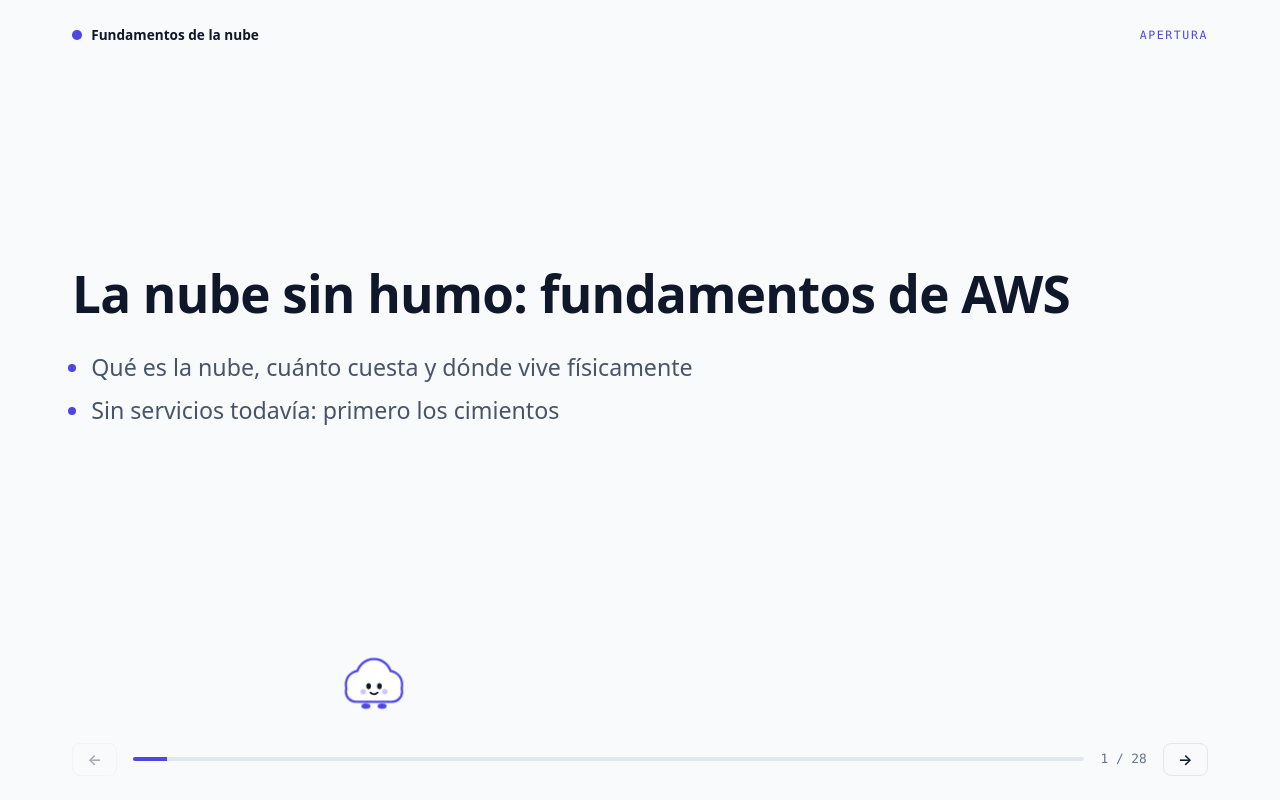
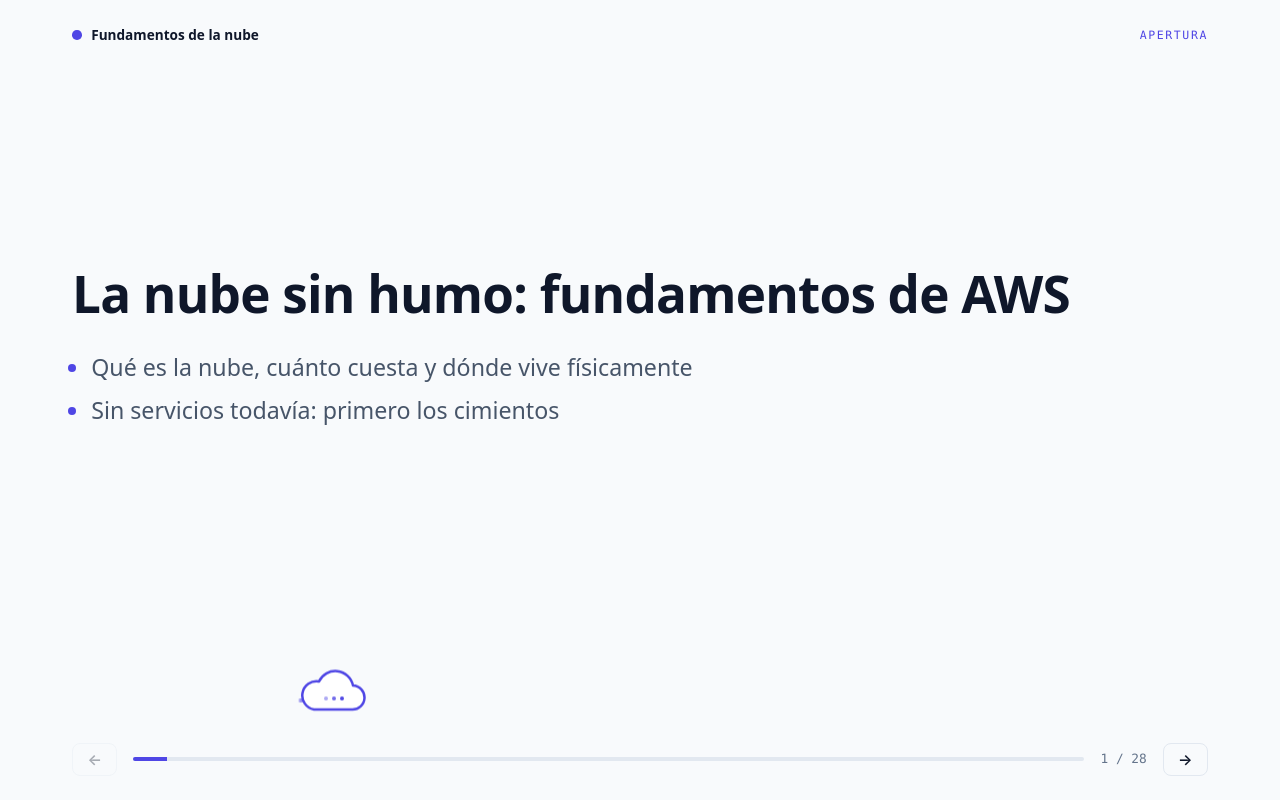
Before and after one commit to kevinlupera/aws-sbg-itb-ec, a Nuxt app in the folder deck/: page / in a window 1280 px wide. Built offline with nearby package versions, Linux system fonts and the light colour scheme.

Commit message:
style: replace cartoon mascot with minimal line-art cloud

```diff
--- a/deck/app/components/CloudBuddy.vue
+++ b/deck/app/components/CloudBuddy.vue
@@ -1,8 +1,8 @@
 <script setup lang="ts">
-// Decorative mascot that strolls along the bottom of every slide.
+// Decorative line-art cloud that glides along the bottom of every slide.
 const props = defineProps<{ step: number; talking: boolean }>()
 
-// Small hop on every slide change.
+// Small lift on every slide change.
 const hopping = ref(false)
 let timer: ReturnType<typeof setTimeout> | undefined
 watch(() => props.step, () => {
@@ -18,30 +18,22 @@
   <div class="track" aria-hidden="true">
     <div class="walker">
       <div class="hop" :class="{ on: hopping }">
-        <span v-if="talking" class="bubble">💬</span>
+        <svg v-if="talking" class="bubble" viewBox="0 0 28 22" width="28" height="22">
+          <path d="M5 2h18a3 3 0 0 1 3 3v8a3 3 0 0 1-3 3H12l-5 4v-4H5a3 3 0 0 1-3-3V5a3 3 0 0 1 3-3z" />
+          <circle cx="9" cy="9" r="1.4" /><circle cx="14" cy="9" r="1.4" /><circle cx="19" cy="9" r="1.4" />
+        </svg>
         <div class="turn">
-          <svg viewBox="0 0 80 64" width="72" height="58">
-            <g class="bob">
-              <g class="outline">
-                <circle cx="24" cy="34" r="14" />
-                <circle cx="40" cy="25" r="18" />
-                <circle cx="56" cy="34" r="14" />
-                <rect x="10" y="32" width="60" height="20" rx="10" />
-              </g>
-              <g class="fill">
-                <circle cx="24" cy="34" r="14" />
-                <circle cx="40" cy="25" r="18" />
-                <circle cx="56" cy="34" r="14" />
-                <rect x="10" y="32" width="60" height="20" rx="10" />
-              </g>
-              <circle class="cheek" cx="28" cy="42" r="3" />
-              <circle class="cheek" cx="52" cy="42" r="3" />
-              <ellipse class="eye" cx="34" cy="36" rx="2.6" ry="3.4" />
-              <ellipse class="eye" cx="46" cy="36" rx="2.6" ry="3.4" />
-              <path class="smile" d="M36 43 Q40 47 44 43" />
+          <svg viewBox="0 0 80 52" width="80" height="52">
+            <g class="float">
+              <!-- Data packets trailing behind the cloud. -->
+              <rect class="packet p1" x="2" y="33" width="4" height="4" rx="1" />
+              <rect class="packet p2" x="9" y="33" width="4" height="4" rx="1" />
+              <path class="cloud" d="M22 44h38a12 12 0 0 0 1-24a18 18 0 0 0-34-4a12 12 0 0 0-5 28z" />
+              <!-- Activity LEDs, like a server rack. -->
+              <circle class="led l1" cx="34" cy="33" r="2" />
+              <circle class="led l2" cx="42" cy="33" r="2" />
+              <circle class="led l3" cx="50" cy="33" r="2" />
             </g>
-            <ellipse class="foot left" cx="31" cy="58" rx="5" ry="3" />
-            <ellipse class="foot right" cx="49" cy="58" rx="5" ry="3" />
           </svg>
         </div>
       </div>
@@ -51,39 +43,39 @@
 
 <style scoped>
 .track { container-type: inline-size; height: 64px; pointer-events: none; }
-.walker { width: 72px; animation: walk 40s linear infinite; }
-.hop { position: relative; }
+.walker { width: 80px; animation: walk 48s linear infinite; }
+.hop { position: relative; padding-top: 12px; }
 .hop.on { animation: hop 0.5s ease-out; }
-.turn { animation: turn 40s step-end infinite; }
+.turn { animation: turn 48s step-end infinite; }
 
-.outline > * { fill: var(--accent); stroke: var(--accent); stroke-width: 5; }
-.fill > * { fill: var(--panel); }
-.cheek { fill: var(--accent); opacity: 0.3; }
-.eye { fill: var(--fg); transform-box: fill-box; transform-origin: center; animation: blink 4s infinite; }
-.smile { fill: none; stroke: var(--fg); stroke-width: 2; stroke-linecap: round; }
-.foot { fill: var(--accent); }
-.foot.left { animation: step 0.6s ease-in-out infinite; }
-.foot.right { animation: step 0.6s ease-in-out infinite reverse; }
-.bob { animation: bob 0.6s ease-in-out infinite; }
+.cloud { fill: var(--panel); stroke: var(--accent); stroke-width: 2.5; stroke-linejoin: round; }
+.led { fill: var(--accent); animation: led 1.8s ease-in-out infinite; }
+.l2 { animation-delay: 0.3s; }
+.l3 { animation-delay: 0.6s; }
+.packet { fill: var(--accent); animation: packet 1.6s linear infinite; }
+.p2 { animation-delay: 0.8s; }
+.float { animation: float 3s ease-in-out infinite; }
 
-.bubble { position: absolute; top: -1.4rem; left: 50%; font-size: 1.3rem; animation: pop 1.6s ease-in-out infinite; }
+.bubble { position: absolute; top: -12px; left: 54px; animation: pop 2s ease-in-out infinite; }
+.bubble path { fill: var(--panel); stroke: var(--accent); stroke-width: 1.5; stroke-linejoin: round; }
+.bubble circle { fill: var(--accent); }
 
-/* Walk the full width of the slide and back, turning around at each edge. */
+/* Glide the full width of the slide and back, turning around at each edge. */
 @keyframes walk {
   0%, 100% { transform: translateX(0); }
-  50% { transform: translateX(calc(100cqw - 72px)); }
+  50% { transform: translateX(calc(100cqw - 80px)); }
 }
 @keyframes turn {
   0% { transform: scaleX(1); }
   50% { transform: scaleX(-1); }
 }
-@keyframes bob { 50% { transform: translateY(-2px); } }
-@keyframes step { 50% { transform: translateY(-2px); } }
-@keyframes blink { 0%, 92%, 100% { transform: scaleY(1); } 96% { transform: scaleY(0.1); } }
-@keyframes hop { 40% { transform: translateY(-14px); } }
-@keyframes pop { 50% { transform: translateY(-3px) scale(1.08); } }
+@keyframes float { 50% { transform: translateY(-2px); } }
+@keyframes led { 0%, 100% { opacity: 0.25; } 40% { opacity: 1; } }
+@keyframes packet { 0% { opacity: 0; transform: translateX(6px); } 30% { opacity: 0.7; } 100% { opacity: 0; transform: translateX(-6px); } }
+@keyframes hop { 40% { transform: translateY(-10px); } }
+@keyframes pop { 50% { transform: translateY(-2px); } }
 
 @media (prefers-reduced-motion: reduce) {
-  .walker, .turn, .bob, .foot, .eye, .bubble, .hop.on { animation: none; }
+  .walker, .turn, .float, .led, .packet, .bubble, .hop.on { animation: none; }
 }
 </style>
```
